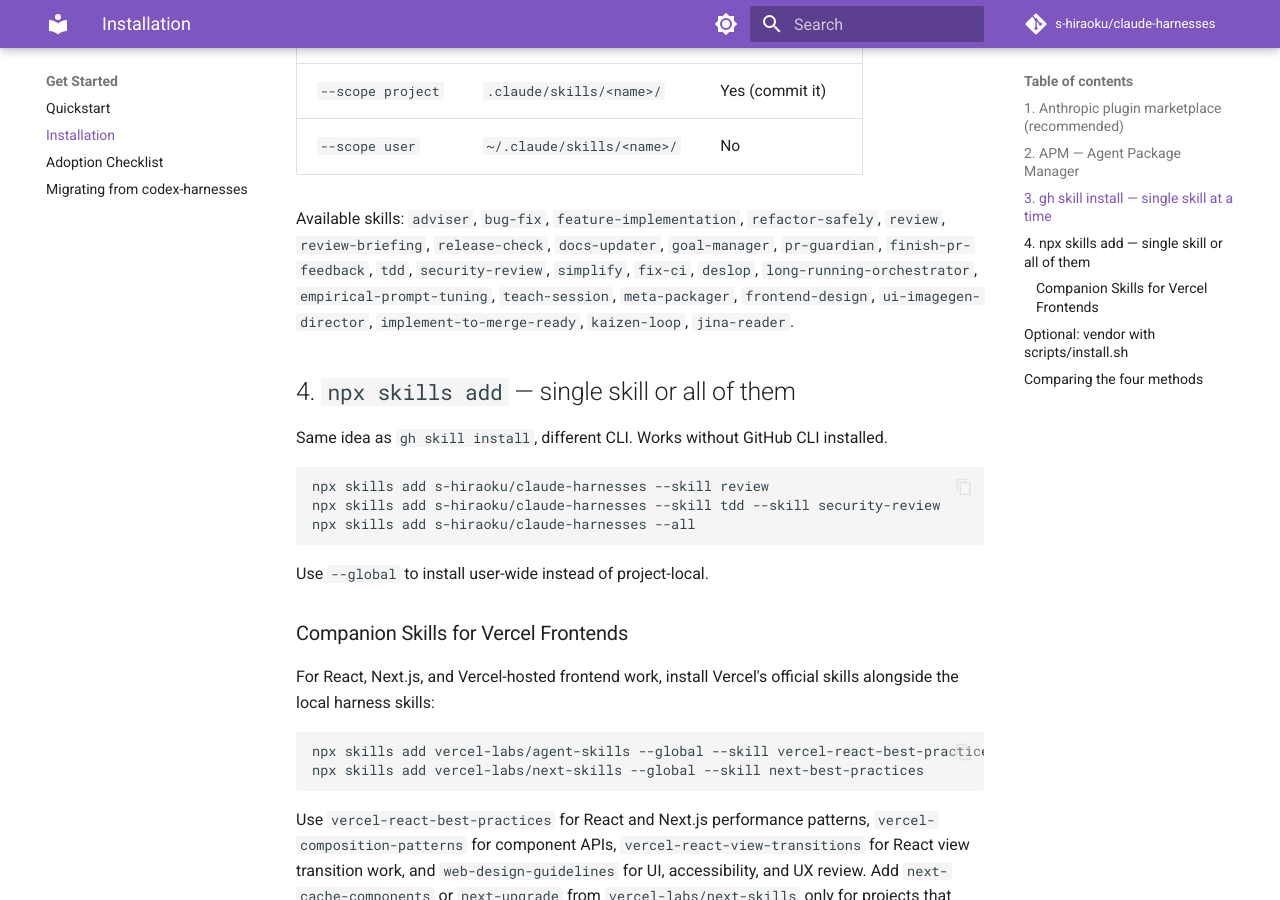
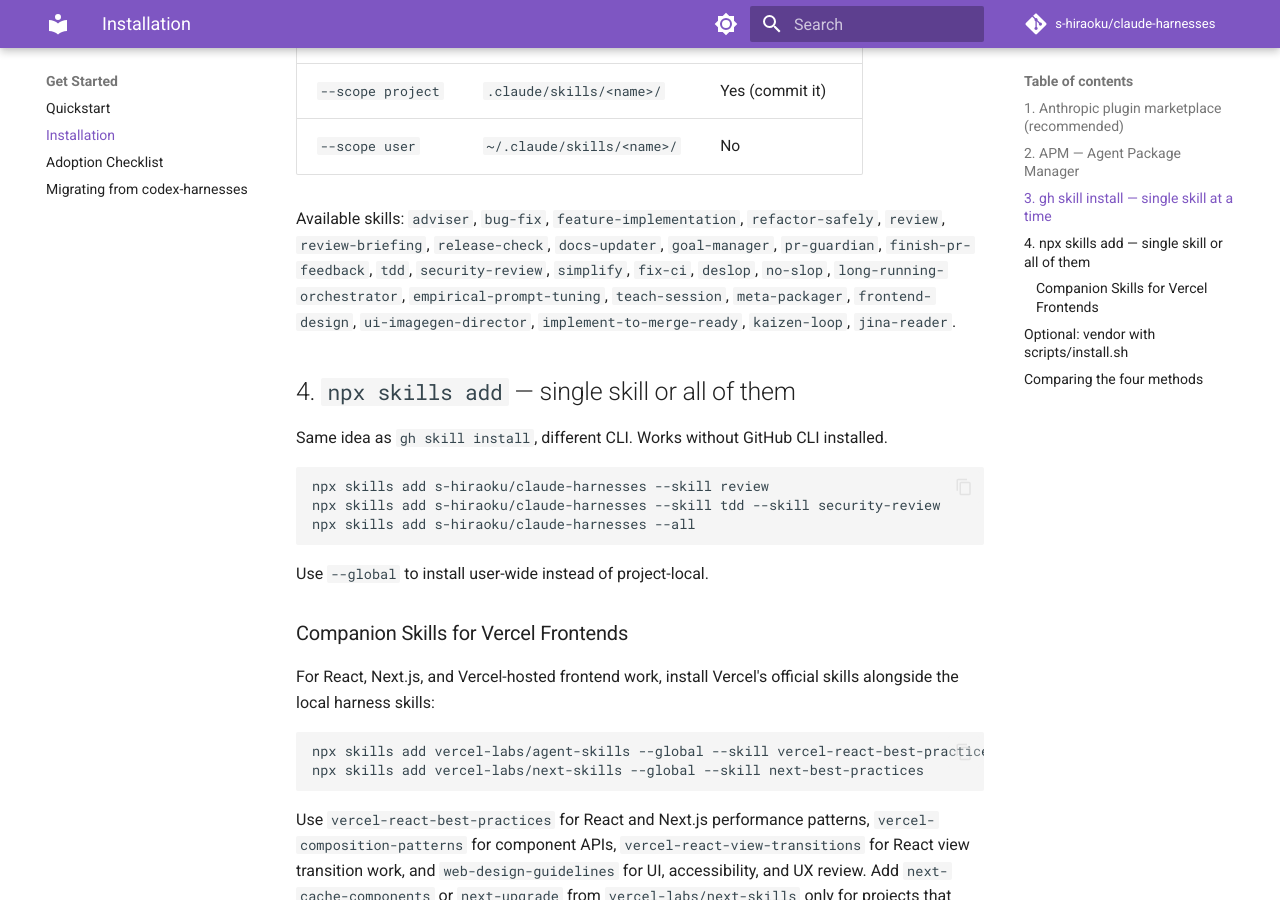
Before and after one commit to s-hiraoku/claude-harnesses, an MkDocs documentation site: the page built from docs/installation.md, in a window 1280 px wide and 900 px high, scrolled down 2999 px. Built offline with MkDocs 1.6.1 and Material for MkDocs 9.7.7, drawn with Linux system fonts in a browser that asks for light colours; comment, search, counter and statistics services are not loaded.

Commit message:
docs: list no-slop in public skill docs

```diff
--- a/docs/installation.md
+++ b/docs/installation.md
@@ -122,7 +122,7 @@
 | `--scope project` | `.claude/skills/<name>/` | Yes (commit it) |
 | `--scope user` | `~/.claude/skills/<name>/` | No |
 
-Available skills: `adviser`, `bug-fix`, `feature-implementation`, `refactor-safely`, `review`, `review-briefing`, `release-check`, `docs-updater`, `goal-manager`, `pr-guardian`, `finish-pr-feedback`, `tdd`, `security-review`, `simplify`, `fix-ci`, `deslop`, `long-running-orchestrator`, `empirical-prompt-tuning`, `teach-session`, `meta-packager`, `frontend-design`, `ui-imagegen-director`, `implement-to-merge-ready`, `kaizen-loop`, `jina-reader`.
+Available skills: `adviser`, `bug-fix`, `feature-implementation`, `refactor-safely`, `review`, `review-briefing`, `release-check`, `docs-updater`, `goal-manager`, `pr-guardian`, `finish-pr-feedback`, `tdd`, `security-review`, `simplify`, `fix-ci`, `deslop`, `no-slop`, `long-running-orchestrator`, `empirical-prompt-tuning`, `teach-session`, `meta-packager`, `frontend-design`, `ui-imagegen-director`, `implement-to-merge-ready`, `kaizen-loop`, `jina-reader`.
 
 ## 4. `npx skills add` — single skill or all of them
 
```
Also changed, not shown: README.md (+1 -1 lines).
